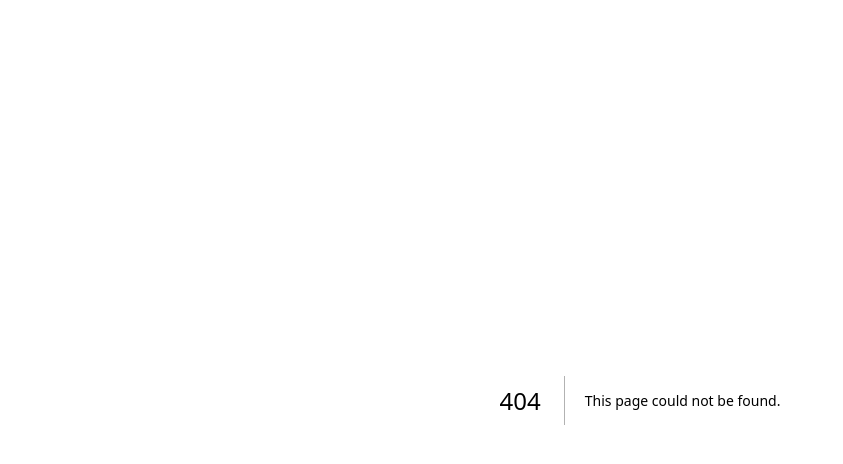
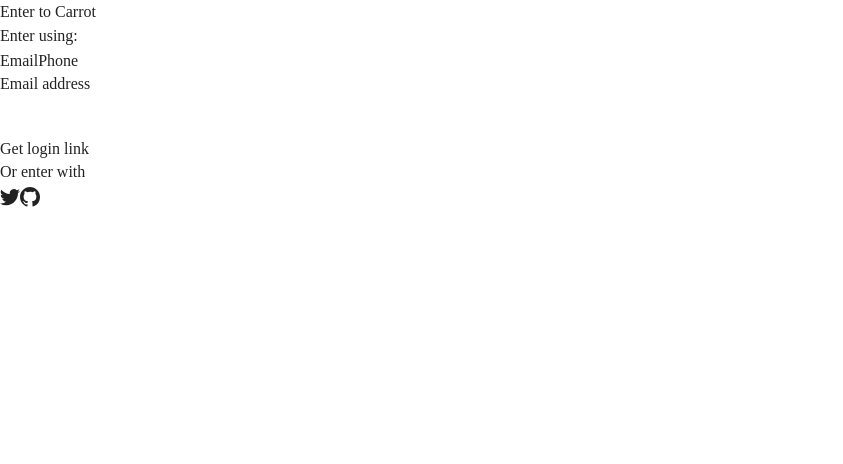
Before and after one commit to cpk0709/mypage-nextjs, a Next.js app: page /tailwind-prec in a window 1280 px wide. Before the commit this address had no page. Shown: the top 464 px of the page, without its empty margins (0-843 px from the left). Built offline with nearby package versions, Linux system fonts and the light colour scheme.

Commit message:
tailwind prec2 기본html 파일설정

```diff
--- a/src/pages/canvas/index.tsx
+++ /dev/null
@@ -1,10 +0,0 @@
-const pageDefault = () => {
-
-  return (
-    <section>
-
-    </section>
-  );
-};
-
-export default pageDefault;
--- /dev/null
+++ b/src/pages/tailwind-prec/index.tsx
@@ -0,0 +1,74 @@
+import { useState } from 'react';
+
+export default function Enter() {
+  const [method, setMethod] = useState<'email' | 'phone'>('email');
+  const onEmailClick = () => setMethod('email');
+  const onPhoneClick = () => setMethod('phone');
+  return (
+    <div>
+      <h3>Enter to Carrot</h3>
+      <div>
+        <div>
+          <h5>Enter using:</h5>
+          <div>
+            <button onClick={onEmailClick}>Email</button>
+            <button onClick={onPhoneClick}>Phone</button>
+          </div>
+        </div>
+        <form>
+          <label>
+            {method === 'email' ? 'Email address' : null}
+            {method === 'phone' ? 'Phone number' : null}
+          </label>
+          <div>
+            {method === 'email' ? <input type="email" required /> : null}
+            {method === 'phone' ? (
+              <div>
+                <span>+82</span>
+                <input type="number" required />
+              </div>
+            ) : null}
+          </div>
+          <button>
+            {method === 'email' ? 'Get login link' : null}
+            {method === 'phone' ? 'Get one-time password' : null}
+          </button>
+        </form>
+        <div>
+          <div>
+            <div />
+            <div>
+              <span>Or enter with</span>
+            </div>
+          </div>
+          <div>
+            <button>
+              <svg
+                className="w-5 h-5"
+                aria-hidden="true"
+                fill="currentColor"
+                viewBox="0 0 20 20"
+              >
+                <path d="M6.29 18.251c7.547 0 11.675-6.253 11.675-11.675 0-.178 0-.355-.012-.53A8.348 8.348 0 0020 3.92a8.19 8.19 0 01-2.357.646 4.118 4.118 0 001.804-2.27 8.224 8.224 0 01-2.605.996 4.107 4.107 0 00-6.993 3.743 11.65 11.65 0 01-8.457-4.287 4.106 4.106 0 001.27 5.477A4.073 4.073 0 01.8 7.713v.052a4.105 4.105 0 003.292 4.022 4.095 4.095 0 01-1.853.07 4.108 4.108 0 003.834 2.85A8.233 8.233 0 010 16.407a11.616 11.616 0 006.29 1.84" />
+              </svg>
+            </button>
+            <button>
+              <svg
+                className="w-5 h-5"
+                aria-hidden="true"
+                fill="currentColor"
+                viewBox="0 0 20 20"
+              >
+                <path
+                  fillRule="evenodd"
+                  d="M10 0C4.477 0 0 4.484 0 10.017c0 4.425 2.865 8.18 6.839 9.504.5.092.682-.217.682-.483 0-.237-.008-.868-.013-1.703-2.782.605-3.369-1.343-3.369-1.343-.454-1.158-1.11-1.466-1.11-1.466-.908-.62.069-.608.069-.608 1.003.07 1.531 1.032 1.531 1.032.892 1.53 2.341 1.088 2.91.832.092-.647.35-1.088.636-1.338-2.22-.253-4.555-1.113-4.555-4.951 0-1.093.39-1.988 1.029-2.688-.103-.253-.446-1.272.098-2.65 0 0 .84-.27 2.75 1.026A9.564 9.564 0 0110 4.844c.85.004 1.705.115 2.504.337 1.909-1.296 2.747-1.027 2.747-1.027.546 1.379.203 2.398.1 2.651.64.7 1.028 1.595 1.028 2.688 0 3.848-2.339 4.695-4.566 4.942.359.31.678.921.678 1.856 0 1.338-.012 2.419-.012 2.747 0 .268.18.58.688.482A10.019 10.019 0 0020 10.017C20 4.484 15.522 0 10 0z"
+                  clipRule="evenodd"
+                />
+              </svg>
+            </button>
+          </div>
+        </div>
+      </div>
+    </div>
+  );
+}
```
